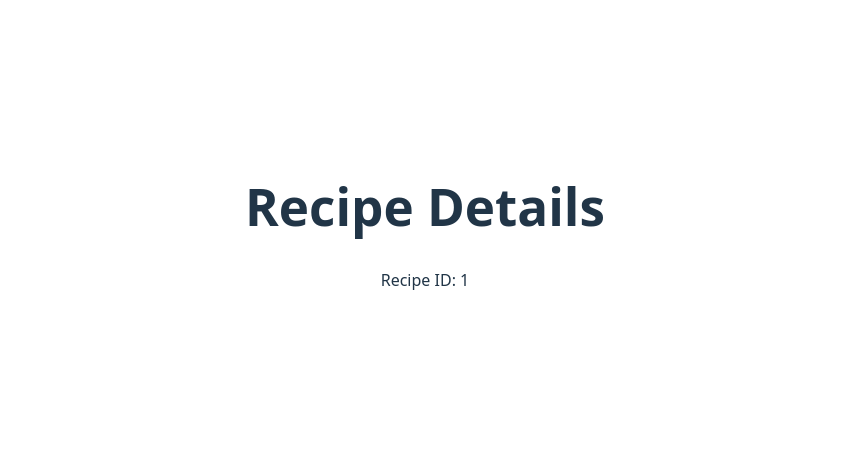
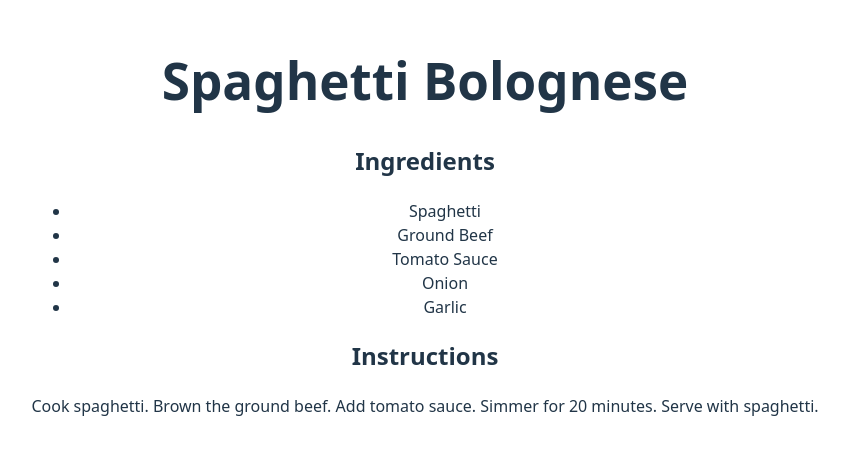
Before and after one commit to dewi-xaltius/recipe-app, a React (Vite) app: page /recipe/1 in a window 1280 px wide. Shown: the part 174-628 px from the top of the page, without its empty margins (215-1064 px from the left). Built offline with nearby package versions, Linux system fonts and the light colour scheme.

Commit message:
Add data folder as mock database, add RecipeDetails and Login Page

```diff
--- /dev/null
+++ b/src/data/recipe.js
@@ -0,0 +1,16 @@
+const recipes = [
+    {
+      id: 1,
+      name: 'Spaghetti Bolognese',
+      ingredients: ['Spaghetti', 'Ground Beef', 'Tomato Sauce', 'Onion', 'Garlic'],
+      instructions: 'Cook spaghetti. Brown the ground beef. Add tomato sauce. Simmer for 20 minutes. Serve with spaghetti.',
+    },
+    {
+      id: 2,
+      name: 'Chicken Curry',
+      ingredients: ['Chicken', 'Curry Powder', 'Coconut Milk', 'Onion', 'Garlic', 'Ginger'],
+      instructions: 'Cook chicken. Add onion, garlic, and ginger. Add curry powder and coconut milk. Simmer for 30 minutes. Serve with rice.',
+    },
+  ];
+
+  export default recipes;
--- a/src/pages/RecipeDetails.jsx
+++ b/src/pages/RecipeDetails.jsx
@@ -1,14 +1,26 @@
 import React from 'react';
 import { useParams } from 'react-router-dom';
+import recipes from '../data/recipe';
 
 const RecipeDetails = () => {
   const { id } = useParams();
+  const recipe = recipes.find((r) => r.id === parseInt(id));
 
-  // For now, just display the recipe ID
+  if (!recipe) {
+    return <p>Recipe not found.</p>;
+  }
+
   return (
     <div>
-      <h1>Recipe Details</h1>
-      <p>Recipe ID: {id}</p>
+      <h1>{recipe.name}</h1>
+      <h2>Ingredients</h2>
+      <ul>
+        {recipe.ingredients.map((ingredient, index) => (
+          <li key={index}>{ingredient}</li>
+        ))}
+      </ul>
+      <h2>Instructions</h2>
+      <p>{recipe.instructions}</p>
     </div>
   );
 };
```
Also changed, not shown: src/pages/Login.jsx (added, +44 -0 lines).
